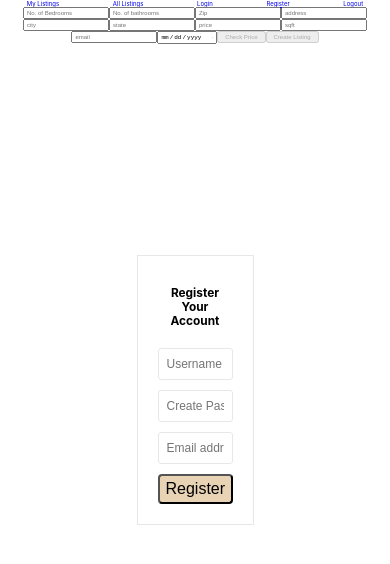
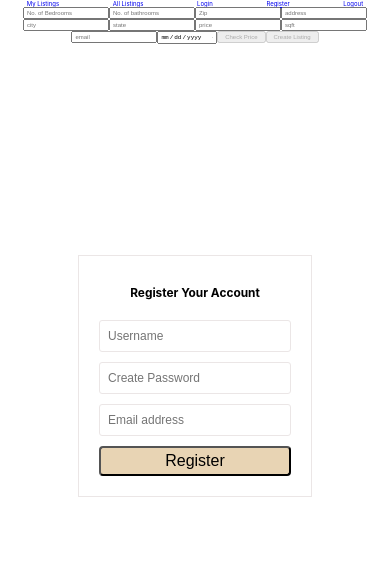
Before and after one commit to AirBnB-dream-team/Front-End, a React (Create React App) app: page /register in a window 390 px wide. Shown: the top 564 px of the page. Built offline with nearby package versions, Linux system fonts and the light colour scheme.

Commit message:
added mobile styling for registration form

```diff
--- a/src/App.css
+++ b/src/App.css
@@ -84,6 +84,13 @@
   background:#e8d4b4;
 
 }
+
+/* registration responsive css */
+@media only screen and (max-width: 500px) {
+  .register {
+    width:60%;
+  }
+}
 /* input {
   size: 500px;
 
```
